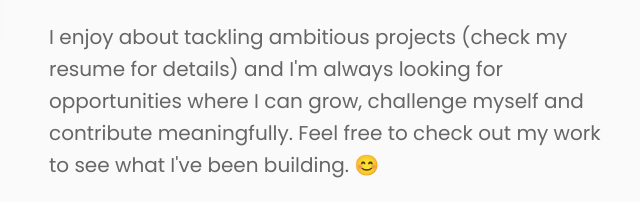
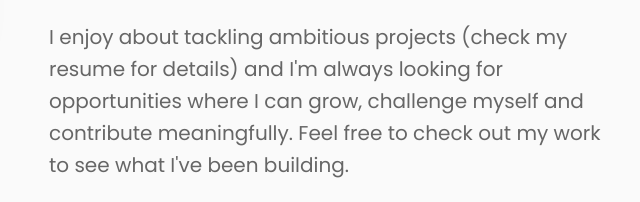
Before and after one commit to Ayebare-R/Ayebare-R.github.io, a plain HTML site: page index.html in a window 1280 px wide. Shown: the part 311-513 px from the top of the page, 511-1151 px from the left. Drawn offline with Linux system fonts and the light colour scheme.

Commit message:
Update index.html
Removed the smily face on my personal website

```diff
--- a/index.html
+++ b/index.html
@@ -56,7 +56,7 @@
                     <p class="profile-paragraph">
                         I enjoy about tackling ambitious projects (check my resume for details)
                         and I'm always looking for opportunities where I can grow, challenge myself and contribute meaningfully.
-                        Feel free to check out my work to see what I've been building. 😊
+                        Feel free to check out my work to see what I've been building.
                     </p>
                     <p class="profile-paragraph">
                         Outside of work, I enjoy lifting, playing soccer and travelling to new places.
```
